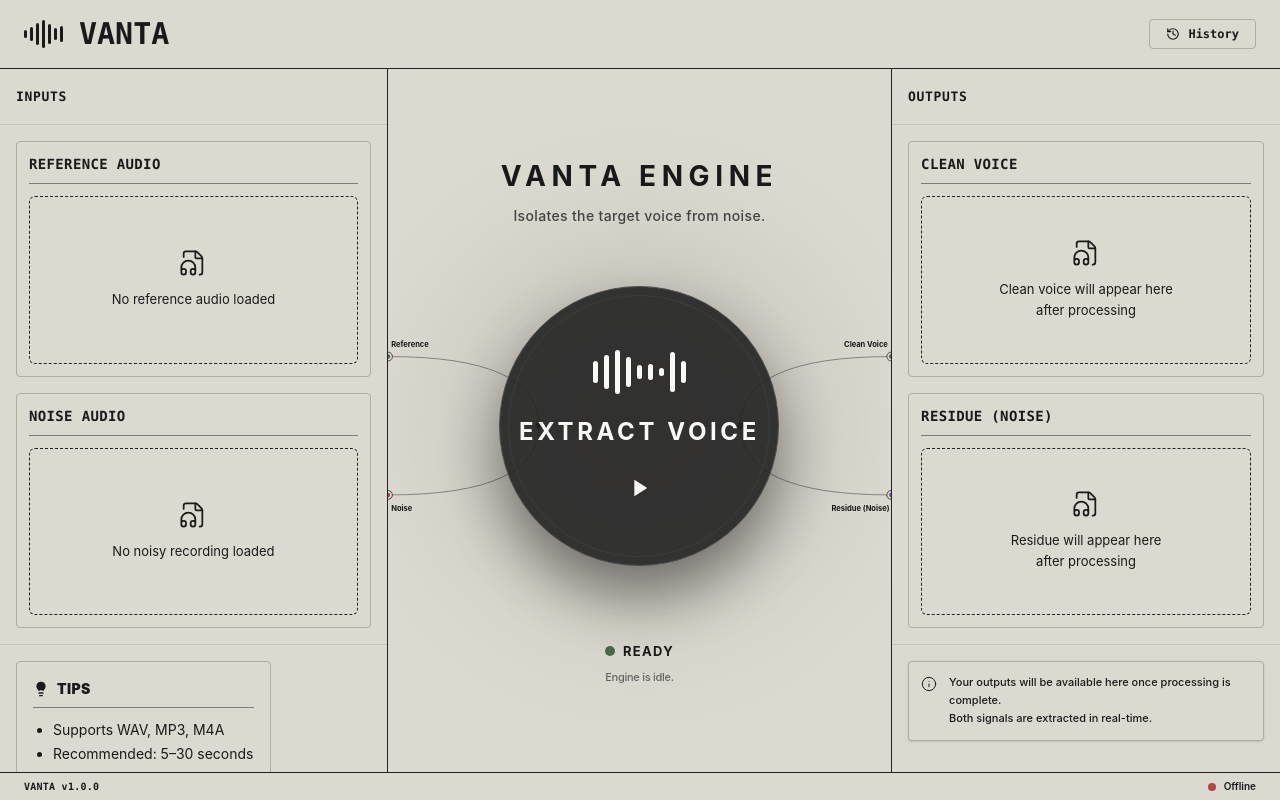
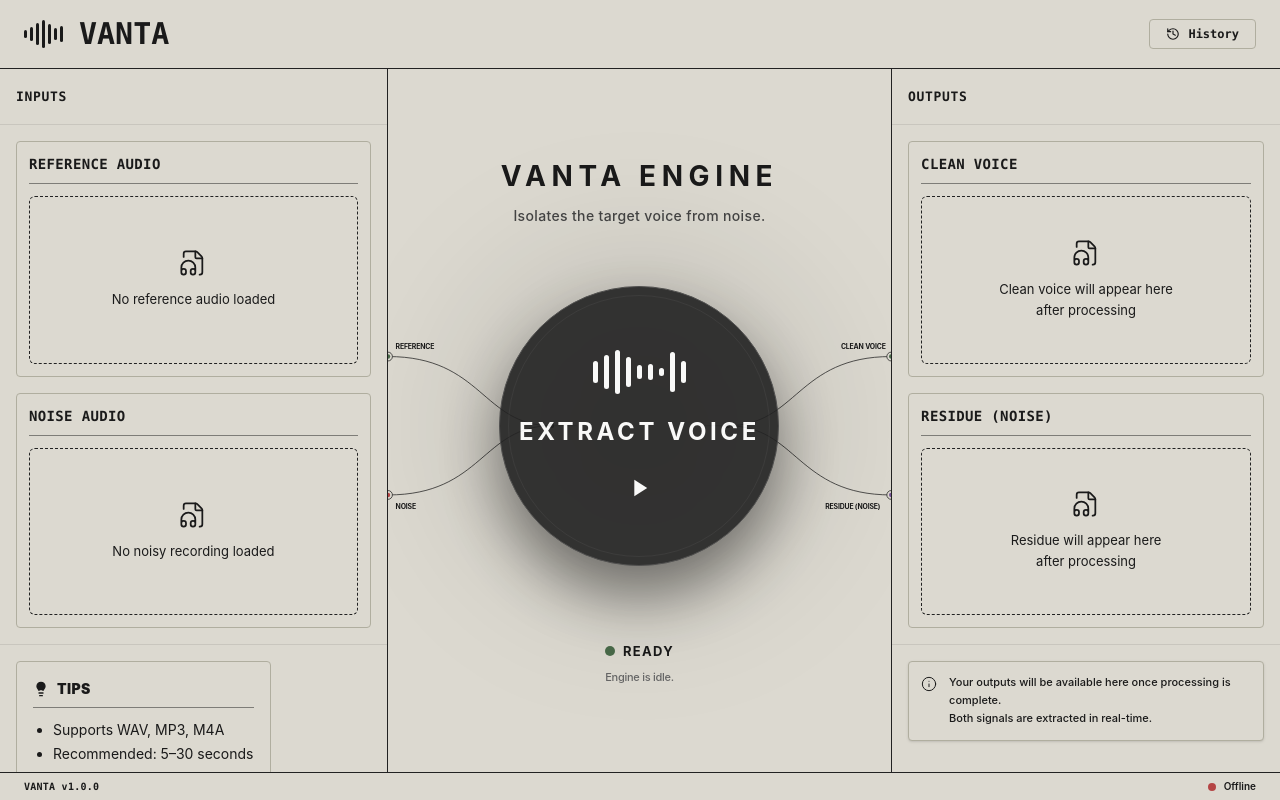
Before and after one commit to Komalpreet2809/Vanta, a Next.js app in the folder web/: page / in a window 1280 px wide. Built offline with nearby package versions, Linux system fonts and the light colour scheme; no server answers.

Commit message:
style: update engine connection arms to blueprint curly brace style

```diff
--- a/web/src/components/EngineCenter.tsx
+++ b/web/src/components/EngineCenter.tsx
@@ -36,76 +36,79 @@ export function EngineCenter({
       {/* SVG Diagram Container - Set to take full width and a fixed aspect for consistency */}
       <div className="relative w-full aspect-[1.5/1] flex items-center justify-center">
         <svg className="absolute inset-0 w-full h-full overflow-visible" viewBox="0 0 800 440" preserveAspectRatio="xMidYMid meet">
-          {/* Dashed Outer Circle */}
-          <circle cx="400" cy="220" r="160" fill="none" stroke="#222222" strokeWidth="1" strokeDasharray="4 4" opacity="0.3" />
 
-          {/* Junction Points on the dashed circle */}
-          <circle cx="240" cy="220" r="5" fill="#222222" />
-          <circle cx="560" cy="220" r="5" fill="#222222" />
-
-          {/* Bracket Arms meeting at junctions (240, 220) and (560, 220) */}
-
-          {/* Reference Arm (Top Left to Junction) */}
+          {/* LEFT CURLY BRACE { */}
+          <g>
+            {/* Top Curve */}
             <path
-            d="M 0 110 Q 240 110 240 220"
+              d="M 0 110 C 150 110, 150 220, 260 220"
               fill="none"
               stroke="#222222"
-            strokeWidth="1.2"
-            opacity="0.6"
+              strokeWidth="1.5"
+              opacity="0.8"
             />
-          {/* Noise Arm (Bottom Left to Junction) */}
+            {/* Bottom Curve */}
             <path
-            d="M 0 330 Q 240 330 240 220"
+              d="M 0 330 C 150 330, 150 220, 260 220"
               fill="none"
               stroke="#222222"
-            strokeWidth="1.2"
-            opacity="0.6"
+              strokeWidth="1.5"
+              opacity="0.8"
             />
-          {/* Clean Voice Arm (Junction to Top Right) */}
+            {/* The "Tip" connector to the orb */}
+            <path d="M 260 220 L 300 220" stroke="#222222" strokeWidth="1.5" opacity="0.4" />
+          </g>
+
+          {/* RIGHT CURLY BRACE } */}
+          <g>
+            {/* Top Curve */}
             <path
-            d="M 560 220 Q 560 110 800 110"
+              d="M 800 110 C 650 110, 650 220, 540 220"
               fill="none"
               stroke="#222222"
-            strokeWidth="1.2"
-            opacity="0.6"
+              strokeWidth="1.5"
+              opacity="0.8"
             />
-          {/* Residue Arm (Junction to Bottom Right) */}
+            {/* Bottom Curve */}
             <path
-            d="M 560 220 Q 560 330 800 330"
+              d="M 800 330 C 650 330, 650 220, 540 220"
               fill="none"
               stroke="#222222"
-            strokeWidth="1.2"
-            opacity="0.6"
+              strokeWidth="1.5"
+              opacity="0.8"
             />
+            {/* The "Tip" connector to the orb */}
+            <path d="M 540 220 L 500 220" stroke="#222222" strokeWidth="1.5" opacity="0.4" />
+          </g>
 
-          {/* Junction to Orb connectors */}
-          <path d="M 240 220 L 300 220" stroke="#222222" strokeWidth="1.2" opacity="0.4" />
-          <path d="M 560 220 L 500 220" stroke="#222222" strokeWidth="1.2" opacity="0.4" />
+          {/* Junction Points on the tips */}
+          <circle cx="260" cy="220" r="4" fill="#222222" />
+          <circle cx="540" cy="220" r="4" fill="#222222" />
 
           {/* Node Indicators at the edges with Labels */}
           {/* Reference */}
           <g transform="translate(0, 110)">
             <circle r="7" fill="#DCD9D0" stroke="#222222" strokeWidth="1.2" />
             <circle r="3.5" fill="#4A6B4A" />
-            <text x="5" y="-15" className="text-[12px] font-bold fill-[#1a1a1a]">Reference</text>
+            <text x="12" y="-12" className="text-[11px] font-bold fill-[#1a1a1a] tracking-tight">REFERENCE</text>
           </g>
           {/* Noise */}
           <g transform="translate(0, 330)">
             <circle r="7" fill="#DCD9D0" stroke="#222222" strokeWidth="1.2" />
             <circle r="3.5" fill="#B54545" />
-            <text x="5" y="25" className="text-[12px] font-bold fill-[#1a1a1a]">Noise</text>
+            <text x="12" y="22" className="text-[11px] font-bold fill-[#1a1a1a] tracking-tight">NOISE</text>
           </g>
           {/* Clean Voice */}
           <g transform="translate(800, 110)">
             <circle r="7" fill="#DCD9D0" stroke="#222222" strokeWidth="1.2" />
             <circle r="3.5" fill="#4A6B4A" />
-            <text x="-75" y="-15" className="text-[12px] font-bold fill-[#1a1a1a]">Clean Voice</text>
+            <text x="-80" y="-12" className="text-[11px] font-bold fill-[#1a1a1a] tracking-tight text-right">CLEAN VOICE</text>
           </g>
           {/* Residue (Noise) */}
           <g transform="translate(800, 330)">
             <circle r="7" fill="#DCD9D0" stroke="#222222" strokeWidth="1.2" />
             <circle r="3.5" fill="#745296" />
-            <text x="-95" y="25" className="text-[12px] font-bold fill-[#1a1a1a]">Residue (Noise)</text>
+            <text x="-105" y="22" className="text-[11px] font-bold fill-[#1a1a1a] tracking-tight text-right">RESIDUE (NOISE)</text>
           </g>
         </svg>
 
```
Lines whose indentation alone changed are shown as unchanged.
